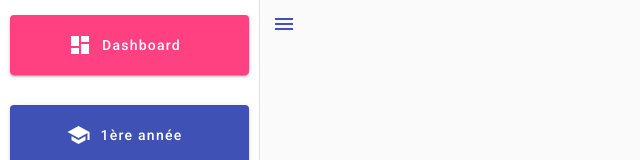
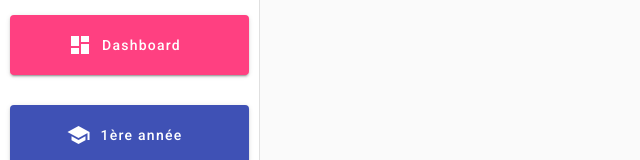
Before and after one commit to GinierClasses/322-426-projet-team-rocket, an Angular app: page / in a window 1280 px wide. Shown: the top 160 px of the page, without its empty margins (0-640 px from the left). Built offline with nearby package versions, Linux system fonts and the light colour scheme.

Commit message:
removed the toggle for to show or to hide the sidebar

```diff
--- a/src/app/components/sidebar/sidebar.component.html
+++ b/src/app/components/sidebar/sidebar.component.html
@@ -1,5 +1,4 @@
 <mat-sidenav-container class="sidebar-container" color="primary">
-  <button (click)="sidenav.toggle()" color="primary" mat-icon-button><i class="material-icons">menu</i></button>
   <mat-sidenav #sidenav class="sidebar" mode="side" opened>
     <ul>
       <li>
```
